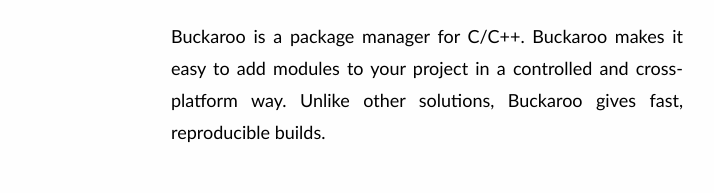
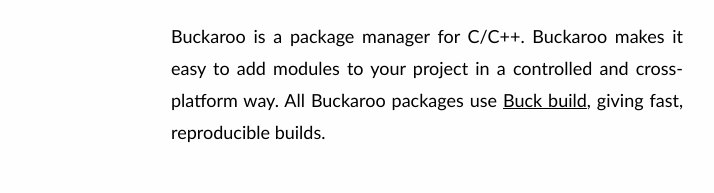
Before and after one commit to LoopPerfect/loopperfect.github.io, a plain HTML site: page index.html in a window 1280 px wide. Shown: the part 387-580 px from the top of the page, without its empty margins (213-927 px from the left). Drawn offline with nearby package versions, Linux system fonts and the light colour scheme.

Commit message:
Update index.html

```diff
--- a/index.html
+++ b/index.html
@@ -24,7 +24,7 @@
       <h1 class="title"><img class="logo" src="logo.png"> LoopPerfect</h1>
       <h2 class="tagline">We are a dev-tools company building cutting-edge software for C/C++ engineers. </h2>
       <h2><a href='https://www.buckaroo.pm'>Buckaroo <i class="fa fa-external-link" aria-hidden="true"></i></a></h2>
-      <p>Buckaroo is a package manager for C/C++. Buckaroo makes it easy to add modules to your project in a controlled and cross-platform way. Unlike other solutions, Buckaroo gives fast, reproducible builds. </p>
+      <p>Buckaroo is a package manager for C/C++. Buckaroo makes it easy to add modules to your project in a controlled and cross-platform way. All Buckaroo packages use <a href="https://buckbuild.com/">Buck build</a>, giving fast, reproducible builds. </p>
       <h2><a href='https://www.youtube.com/watch?v=viVroGmeQDw'>JIT C++ Compiler <i class="fa fa-external-link" aria-hidden="true"></i></a>&nbsp;&nbsp;&nbsp;<span class="subtle">(in development)<span></h2>
       <p>Nothing beats the performance of C++, but the edit-compile-test cycle is tedious and slow. With our just-in-time compiler for C++, we remove the need to restart. Now code changes can be integrated into running applications in real-time.  </p>
       <ul class="footer">
```
